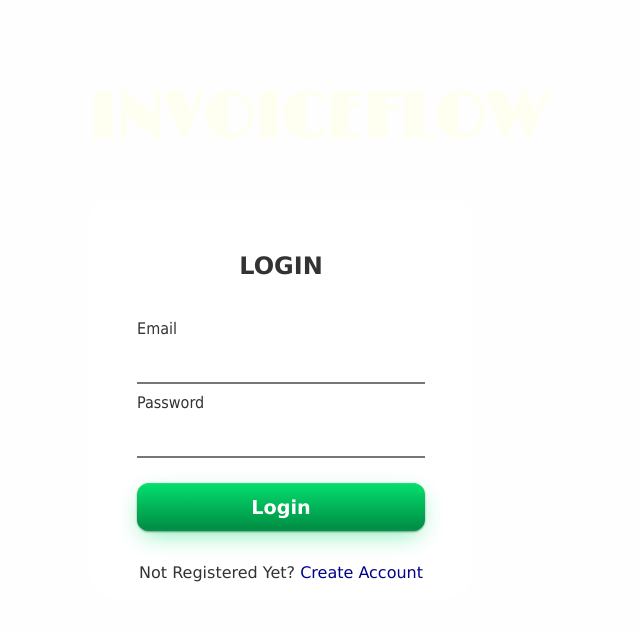
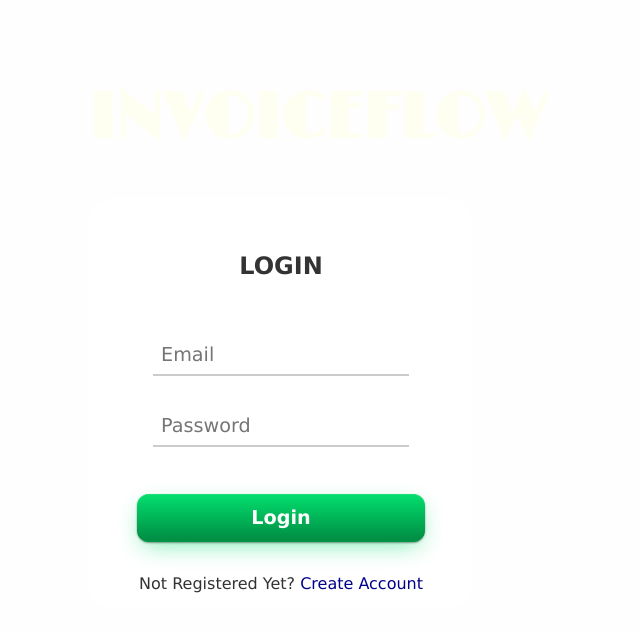
Before and after one commit to aniket-Kandangire28032K/InvoiceFlow, a React app in the folder frontend/: page /login in a window 1280 px wide. Shown: the top 632 px of the page, without its empty margins (322-962 px from the left). Built offline with nearby package versions, Linux system fonts and the light colour scheme; no server answers; the HTML template or start-up script is replaced by a standard one; a web font is replaced by a local one.

Commit message:
22102026

```diff
--- a/frontend/package.json
+++ b/frontend/package.json
@@ -4,7 +4,7 @@
   "version": "0.0.0",
   "type": "module",
   "scripts": {
-    "dev": "vite",
+    "dev": "vite --port 3000",
     "build": "vite build",
     "lint": "eslint .",
     "preview": "vite preview"
--- a/frontend/src/App.scss
+++ b/frontend/src/App.scss
@@ -96,18 +96,20 @@
     input {
       outline: none;
       background-color: #fcfcfc;
-      width: 90%;
-      margin: 5px auto;
-      margin-bottom: 9px;
+      width: 80%;
+      margin: 1rem auto;
+      margin-bottom: 1.9rem;
       display: block;
       color: #666;
       font-size: 1.2rem;
-      text-align: center;
-      border-bottom: 2px solid #777;
+      // text-align: center;
+      border-bottom: 2px solid #ccc ;
+      background-color: transparent;
       border-radius: 0;
       &:focus {
         background-color: #00000009;
-        border-color: #333;
+        border-color: #3f3f3f;
+        outline: none;
       }
        @media (max-width: 450px) {
         font-size: 1rem;
--- a/frontend/src/index.scss
+++ b/frontend/src/index.scss
@@ -10,8 +10,8 @@ input{
     padding: 0.5rem 0.5rem;
     border-radius: 0.25rem;
     border: none;
-    outline: 1px solid;
-    background-color: transparent !important;
+    // outline: 1px solid;
+
 
     &:focus{
                 background-color:#00000007;
--- a/frontend/src/pages/Login.jsx
+++ b/frontend/src/pages/Login.jsx
@@ -58,20 +58,22 @@ const Login = () => {
       <form className="section-1" onSubmit={handleSubmit}>
         <h2>Login</h2>
         <div>
-          <label htmlFor="">Email</label>
+          {/* <label htmlFor="">Email</label> */}
           <input
             type="email"
             name="email"
             value={formData.email}
             onChange={handleChange}
             autoComplete="email"
+            placeholder="Email"
             required
           />
 
-          <label htmlFor="">Password</label>
+          {/* <label htmlFor="">Password</label> */}
           <input
             type="password"
             name="password"
+            placeholder="Password"
             value={formData.password}
             onChange={handleChange}
             required
```
